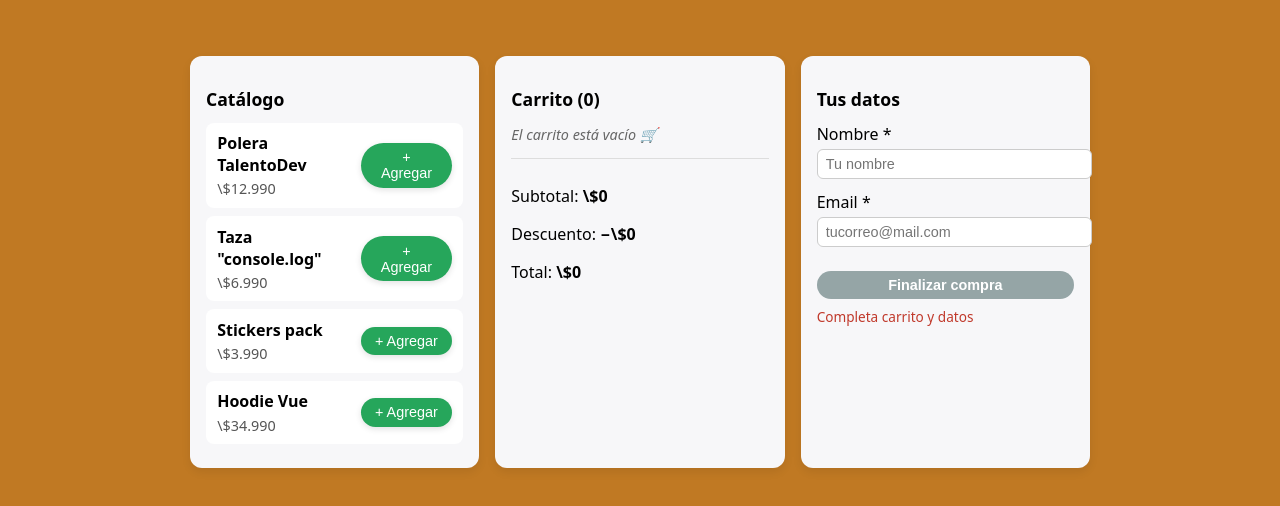
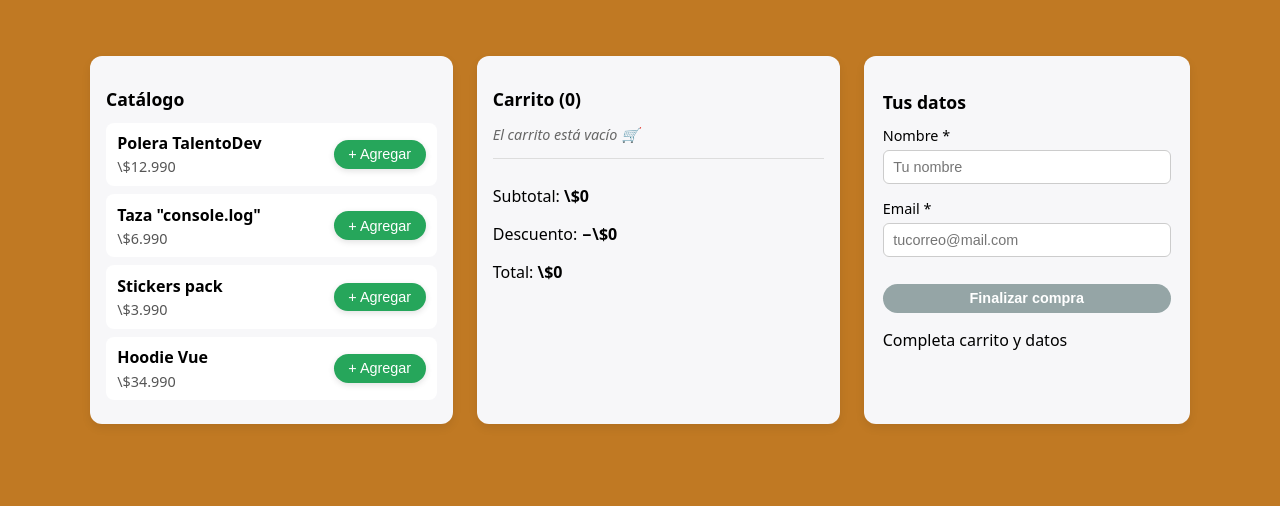
Before and after one commit to zakkdruzer/vue-ejerc-dual, a Vue app in the folder ejercicio-clases-mod6-lecc3-dia2/: page / in a window 1280 px wide. Shown: the top 506 px of the page. Built offline with nearby package versions, Linux system fonts and the light colour scheme.

Commit message:
fix: cambios en los estilos

```diff
--- a/ejercicio-clases-mod6-lecc3-dia2/src/App.vue
+++ b/ejercicio-clases-mod6-lecc3-dia2/src/App.vue
@@ -76,20 +76,18 @@ const compraFinalizada = ref(false)
 
 function finalizarCompra() {
   if (!puedeComprar.value) return
-  compraFinalizada.value = true
-  // Mostrar mensaje de éxito
+
   compraFinalizada.value = true
 
-  // Vaciar carrito
-  tienda.carrito = []
+  // Vaciar carrito de forma reactiva
+  tienda.carrito.splice(0, tienda.carrito.length)
 
   // Resetear datos del cliente
   cliente.nombre = ''
   cliente.email = ''
 
-  // Mensaje se visualiza por un rato
   setTimeout(() => {
-  compraFinalizada.value = false
+    compraFinalizada.value = false
   }, 3000)
 }
 </script>
@@ -209,12 +207,12 @@ function finalizarCompra() {
 
 <style scoped>
 .app {
-  max-width: 900px;
+  max-width: 1100px;
   margin: 2rem auto;
   padding: 1.5rem;
   display: grid;
-  grid-template-columns: 2fr 2fr 2fr;
-  gap: 1rem;
+  grid-template-columns: 2fr 2fr 1.8fr;
+  gap: 1.5rem;
   font-family: system-ui, -apple-system, BlinkMacSystemFont, "Segoe UI", sans-serif;
 }
 
@@ -349,22 +347,28 @@ function finalizarCompra() {
 
 /* Cliente */
 .panel-cliente .campo {
-  margin-bottom: 0.7rem;
+  margin-bottom: 0.9rem;
+}
+
+.panel-cliente label {
+  display: block;
+  font-size: 0.9rem;
 }
 
 .panel-cliente input {
+  display: block;
   width: 100%;
-  margin-top: 0.25rem;
-  padding: 0.4rem 0.5rem;
+  box-sizing: border-box;
+  margin-top: 0.35rem;
+  padding: 0.5rem 0.6rem;
   border-radius: 6px;
   border: 1px solid #ccc;
   font-size: 0.9rem;
+  background-color: #fff;
 }
 
-.panel-cliente .ayuda {
-  margin-top: 0.5rem;
-  font-size: 0.85rem;
-  color: #c0392b;
+.panel-cliente {
+  padding: 1.2rem;
 }
 
 .mensaje-exito {
@@ -381,5 +385,9 @@ function finalizarCompra() {
   .app {
     grid-template-columns: 1fr;
   }
+
+  .panel {
+    margin-bottom: 1rem;
+  }
 }
 </style>
```
